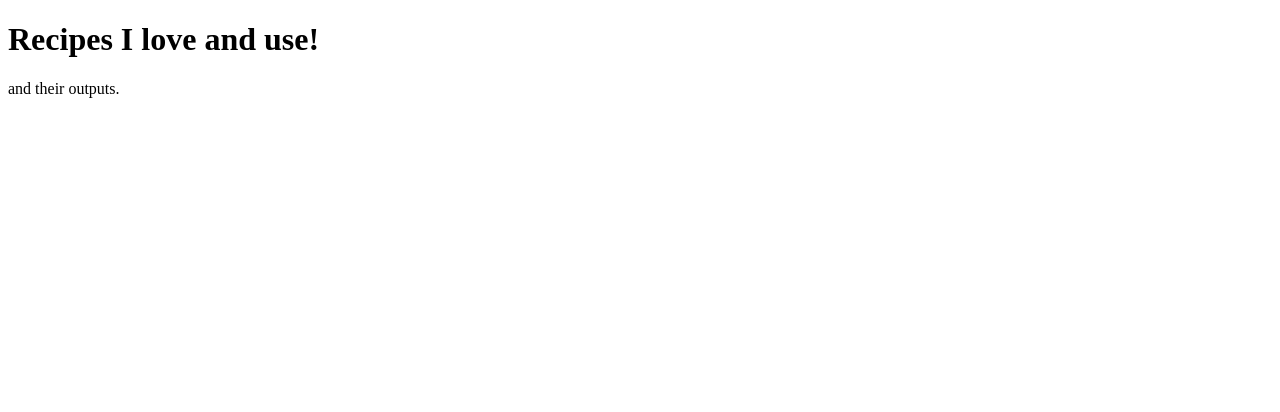
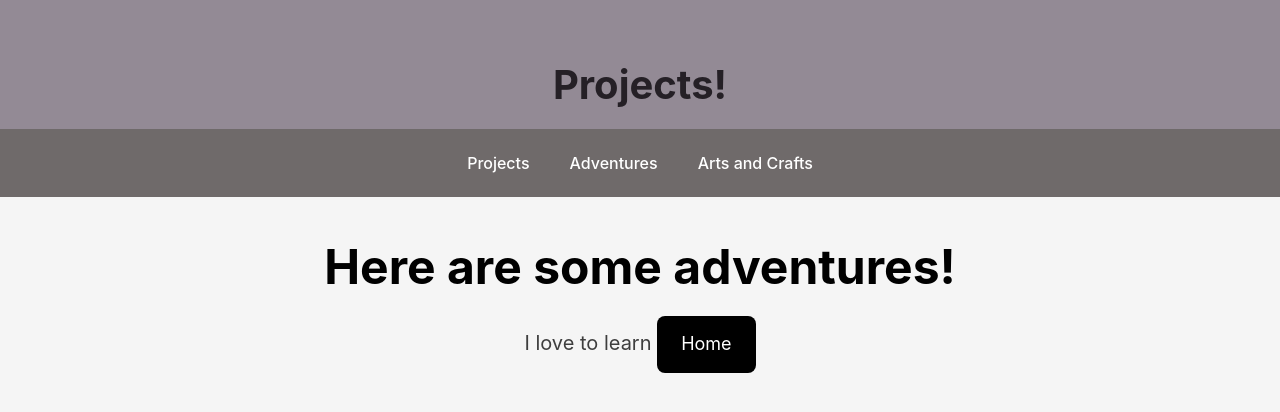
Before and after one commit to chinchillagarry/chinchillagarry.github.io, a website: page mypages/baking.html in a window 1280 px wide. Drawn offline with Linux system fonts and the light colour scheme; files that its build step writes are made by us from their sources.

Commit message:
stackblitz

```diff
--- a/mypages/baking.html
+++ b/mypages/baking.html
@@ -1,12 +1,30 @@
 <!DOCTYPE html>
-<html>
+<html lang="en">
 <head>
-<title>Projects</title>
+  <meta charset="UTF-8" />
+  <meta http-equiv="X-UA-Compatible" content="IE=edge" />
+  <meta name="viewport" content="width=device-width, initial-scale=1.0" />
+  <title>Angela Salazar's Website</title>
+  <link rel="stylesheet" href="style.css" />
 </head>
 <body>
 
-<h1>Recipes I love and use!</h1>
-<p>and their outputs.</p>
+  <header class="header">
+    <h1>Projects!</h1>
+  </header>
+
+  <nav class="navbar">
+    <a href="mypages/baking.html">Projects</a>
+    <a href="mypages/">Adventures</a>
+    <a href="mypages/">Arts and Crafts</a>
+  </nav>
+
+  <section class="about">
+    <h2>Here are some adventures!</h2>
+    <p>
+      I love to learn
+    <a class="button" href="mypage.html">Home</a>
+  </section>
 
 </body>
 </html>
```
Also changed, not shown: contact.html (added, +30 -0 lines), mypages/art.html (+22 -4 lines), mypages/travel.html (+22 -4 lines), package.json (added, +15 -0 lines), 1 other file.
